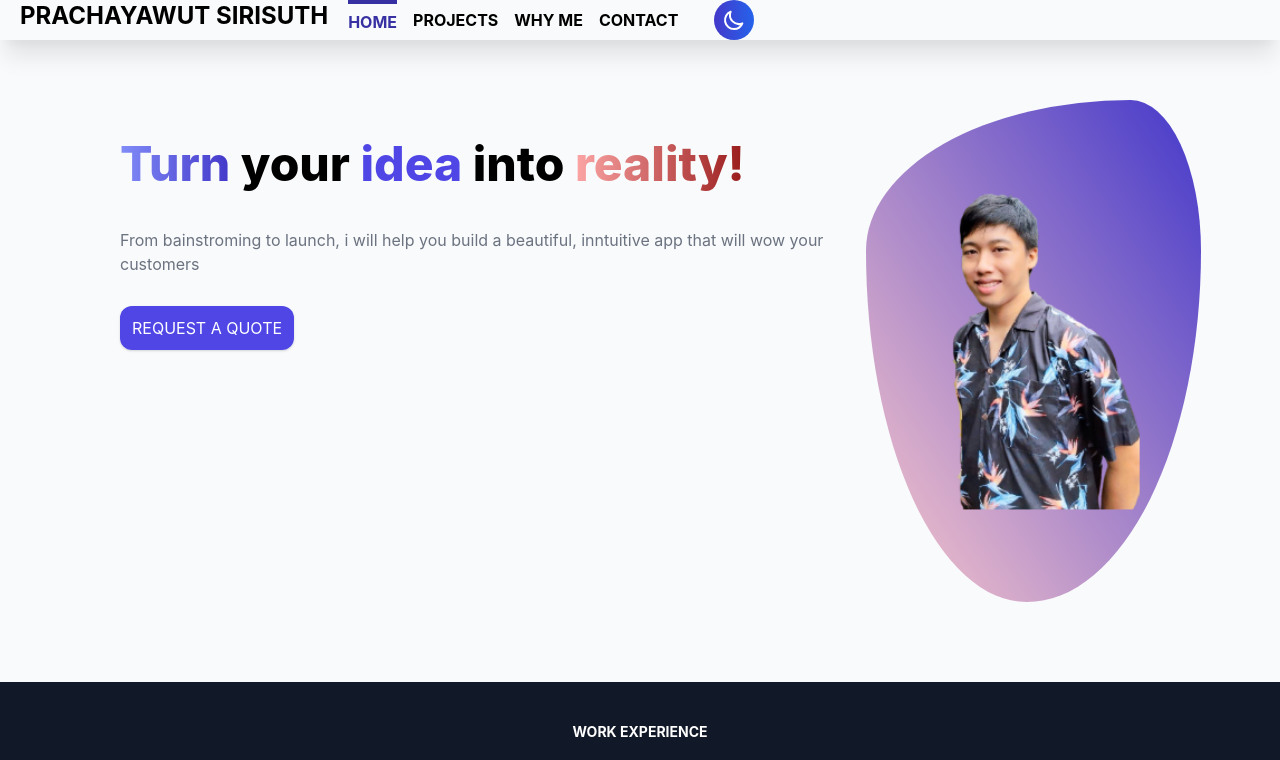
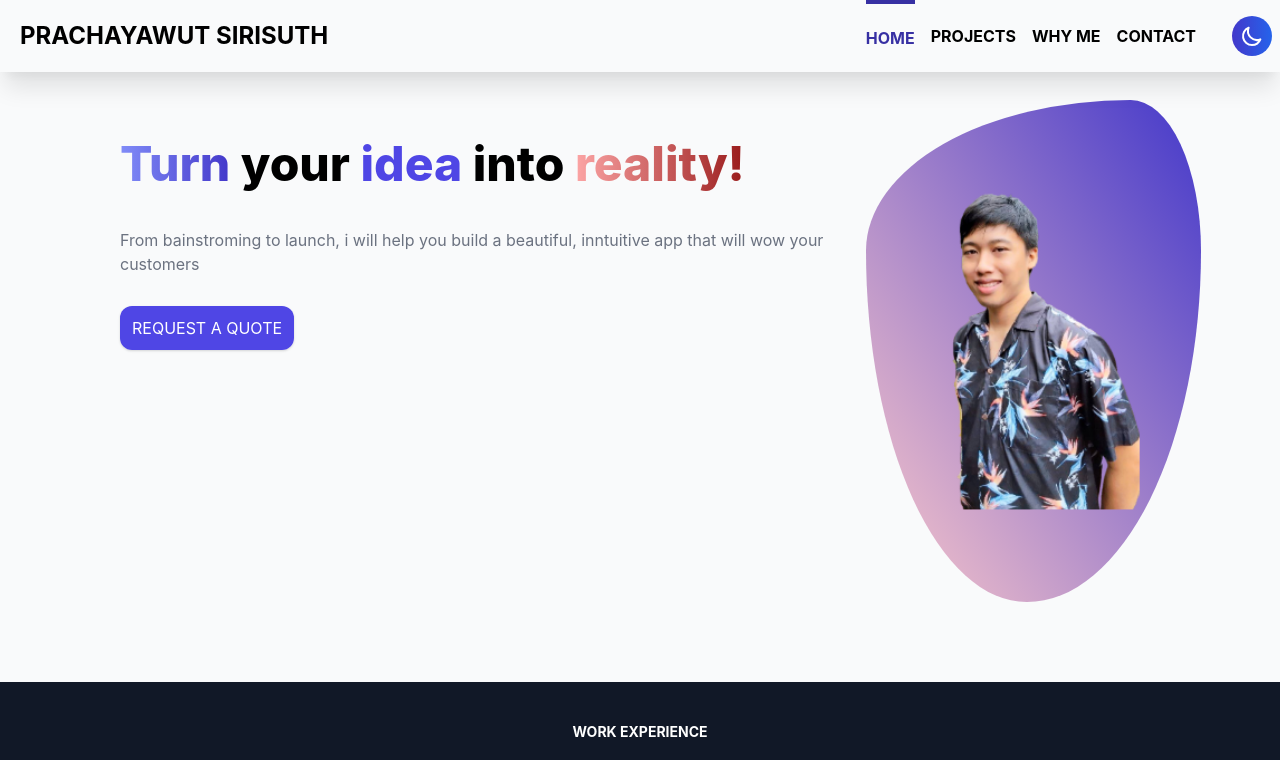
Before and after one commit to Winter-wub/Resume, a Next.js app: page / in a window 1280 px wide. Shown: the top 760 px of the page. Built offline with nearby package versions, Linux system fonts and the light colour scheme.

Commit message:
update lib

```diff
--- a/components/NavLink.tsx
+++ b/components/NavLink.tsx
@@ -21,13 +21,13 @@ const NavLink: React.FC<LinkProps & Props> = ({ children, activeClassName, ...pr
 			: childClassName;
 
 	return (
-		<Link {...props}>
+        <Link {...props} legacyBehavior>
 			{	// @ts-ignore
 				React.cloneElement(child, {
 					className: className || null
 				})}
 		</Link>
-	);
+    );
 };
 
 export default NavLink;
--- a/components/layouts/default.tsx
+++ b/components/layouts/default.tsx
@@ -72,8 +72,7 @@ const DefaultLayout: React.FC = ({ children }) => {
 		</div>
 	);
 
-	return (
-		<>
+	return <>
         <Head>
             <title>Prachayawut Sirisuth</title>
         </Head>
@@ -86,10 +85,12 @@ const DefaultLayout: React.FC = ({ children }) => {
                             <BsList />
                         </button>
                     </div>
-						<Link href="/">
-							<a className="font-bold md:text-2xl p-5 uppercase text-black dark:text-white mr-auto">
+                    <Link
+                        href="/"
+                        className="font-bold md:text-2xl p-5 uppercase text-black dark:text-white mr-auto">
+
                         {manifest.brand}
-							</a>
+
                     </Link>
                     <Scrollspy items={["home", "projects", "whyme", "contact"]}
                                className="items-center justify-center hidden md:flex bg-gray-50 dark:bg-black"
@@ -125,8 +126,7 @@ const DefaultLayout: React.FC = ({ children }) => {
                 {children}
             </div>
         </div>
-		</>
-	);
+    </>;
 };
 
 export default DefaultLayout;
```
Lines whose indentation alone changed are shown as unchanged.
